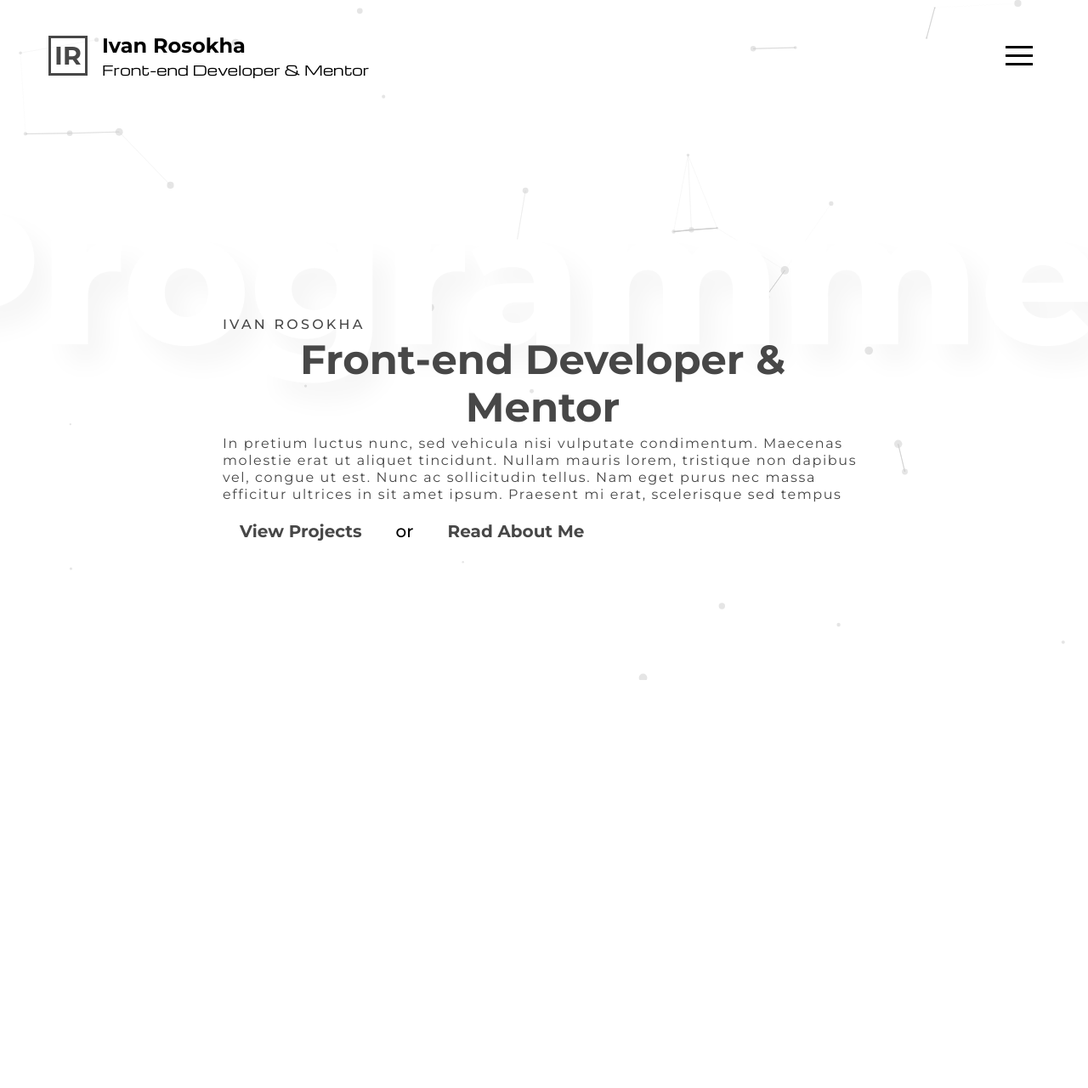
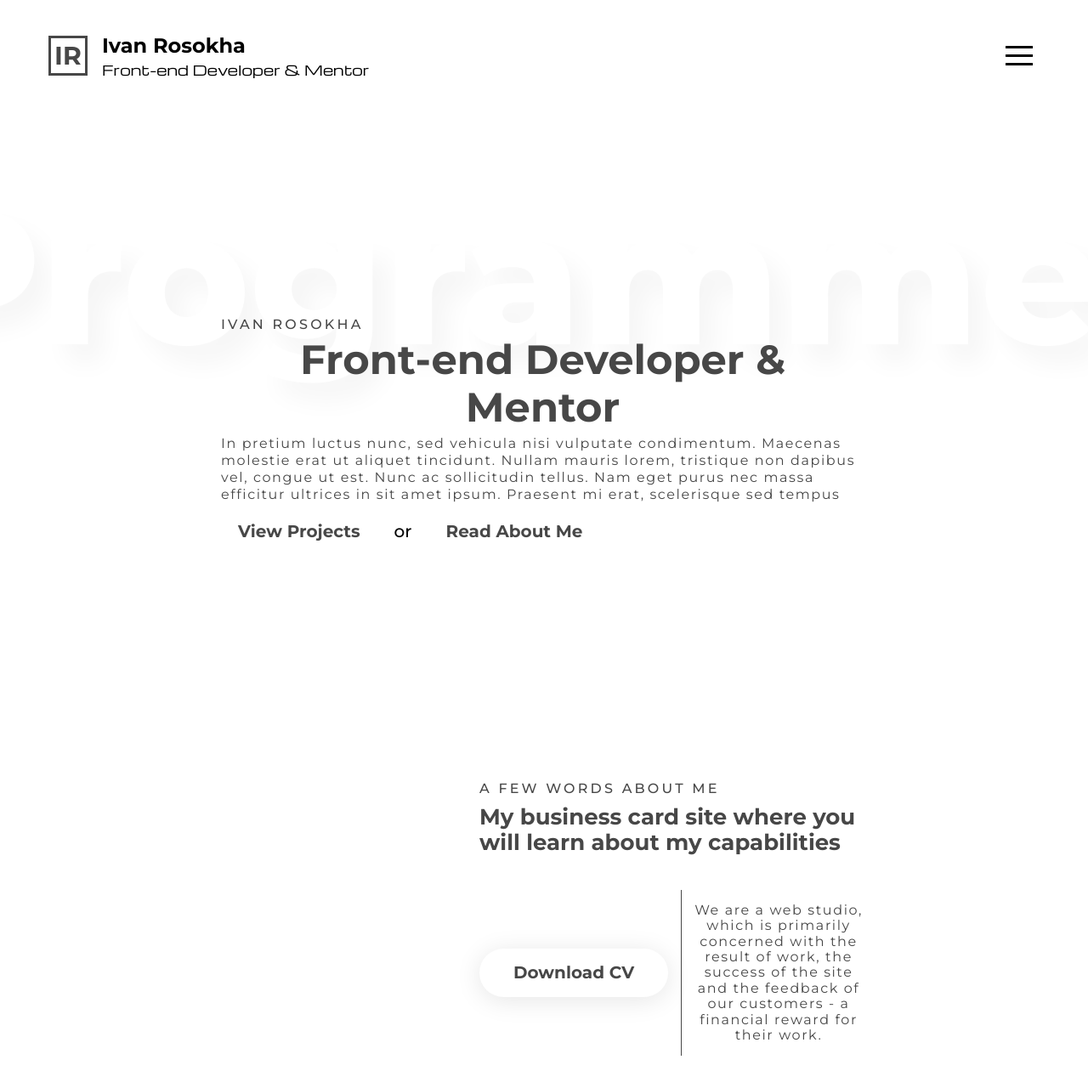
Before and after one commit to VanyaRH/MyPortfolio, a React (Create React App) app: page / in a window 1280 px wide. Shown: the top 1280 px of the page at 85% size. Before the commit the page ends 800 px from the top, so only its background shows below. Built offline with nearby package versions, Linux system fonts and the light colour scheme.

Commit message:
section about me

```diff
--- a/src/App.tsx
+++ b/src/App.tsx
@@ -3,8 +3,9 @@ import logo from './logo.svg';
 import './App.css';
 import { Header } from './components/header/header';
 import {ParticlesComponent} from "./components/Particles/particles";
-import {About} from "./components/sections/main/mainSection";
+import {AboutTitle} from "./components/sections/aboutTitle/aboutTitle";
 import { Loader } from './components/common/loader/loader';
+import { AboutInfo } from './components/sections/aboutInfo/aboutInfo';
 
 function App() {
     let [showLoader, setLoader] = useState(true);
@@ -15,8 +16,9 @@ function App() {
     <div className="App">
         <Loader show={showLoader}/>
         <Header/>
-        <About/>
-        <ParticlesComponent />
+        <AboutTitle/>
+        <AboutInfo/>
+        {/*<ParticlesComponent />*/}
     </div>
   );
 }
--- a/src/components/header/header.module.css
+++ b/src/components/header/header.module.css
@@ -3,4 +3,14 @@
     display: flex;
     align-items: center;
     justify-content: space-between;
+    position: sticky;
+    top: 0;
+    left: 0;
+    transition: .5s all ease;
 }
+.isSticky{
+    background: var(--c-white);
+    z-index: 2;
+    box-shadow: 0px 0px 8px 2px #CCCCCC;
+    transition: .5s all ease;
+}
--- a/src/components/header/header.tsx
+++ b/src/components/header/header.tsx
@@ -1,10 +1,28 @@
+import {useEffect, useState} from 'react';
 import { MyMenu } from '../menu/menu';
 import { MyLogo } from '../myLogo/logo';
 import styles from './header.module.css';
 
 export const Header = () => {
+
+    const [sticky, setSticky] = useState("");
+
+    // on render, set listener
+    useEffect(() => {
+        window.addEventListener("scroll", isSticky);
+        return () => {
+            window.removeEventListener("scroll", isSticky);
+        };
+    }, []);
+
+    const isSticky = () => {
+        const scrollTop = window.scrollY;
+        const stickyClass = scrollTop >= 10 ? styles.isSticky : "";
+        setSticky(stickyClass);
+    };
+
     return (
-        <div className={styles.header}>
+        <div className={`${styles.header} ${sticky}`}>
             <MyLogo />
             <MyMenu />
         </div>
--- /dev/null
+++ b/src/components/sections/aboutInfo/about-info.module.css
@@ -0,0 +1,48 @@
+.container{
+    padding-top: 265px;
+}
+.aboutSection{
+    display: flex;
+    flex-direction: column;
+    align-items: flex-end;
+}
+.aboutTitleWrap{
+    width: 60%;
+    display: flex;
+    flex-direction: column;
+    align-items: start;
+}
+.aboutTitle{
+    font-family: var(--ff-primary);
+    font-weight: 500;
+    font-size: 16px;
+    letter-spacing: 0.2em;
+    color: var(--c-primary);
+    text-align: left;
+}
+.aboutSubTitle{
+    font-family: var(--ff-primary);
+    font-weight: 700;
+    font-size: 26px;
+    color: var(--c-primary);
+    text-align: left;
+    margin-top: 10px;
+}
+.myCVWrap{
+    display: flex;
+    width: 60%;
+    margin-top: 40px;
+}
+.CVInfo{
+    border-left: 1px solid var(--c-primary);
+    margin-left: 15px;
+    padding: 15px 5px 15px 15px;
+}
+.CVInfoTitle{
+    font-family: var(--ff-primary);
+    font-style: normal;
+    font-weight: 400;
+    font-size: 16px;
+    letter-spacing: 0.1em;
+    color: var(--c-primary);
+}
--- /dev/null
+++ b/src/components/sections/aboutInfo/aboutInfo.tsx
@@ -0,0 +1,23 @@
+import styles from './about-info.module.css';
+import {Text} from "../../common/text/text";
+import buttons from '../../../mainStyles/buttons.module.css';
+
+export const AboutInfo = () => {
+    return (
+        <section className={`container ${styles.container}`}>
+            <div className={styles.aboutSection}>
+                <div className={styles.aboutTitleWrap}>
+                    <Text customClass={styles.aboutTitle} text={'A FEW WORDS ABOUT ME'}/>
+                    <Text customClass={styles.aboutSubTitle} text={'My business card site where you will learn about my capabilities'}/>
+                </div>
+                <div className={styles.myCVWrap}>
+
+                    <button className={`${buttons.btn} ${buttons.download} ${buttons.downloadCV}`}><Text customClass={buttons.link} text={'Download CV'}/></button>
+                    <div className={styles.CVInfo}>
+                        <Text customClass={styles.CVInfoTitle} text={'We are a web studio, which is primarily concerned with the result of work, the success of the site and the feedback of our customers - a financial reward for their work.'}/>
+                    </div>
+                </div>
+            </div>
+        </section>
+    )
+}
--- a/src/components/sections/main/mainSection.tsx
+++ b/src/components/sections/aboutTitle/aboutTitle.tsx
@@ -2,9 +2,9 @@ import styles from './main-section.module.css';
 import {Text} from "../../common/text/text";
 import buttons from '../../../mainStyles/buttons.module.css';
 
-export const About = () => {
+export const AboutTitle = () => {
     return (
-        <section className={styles.container}>
+        <section className={`container ${styles.container}`}>
             <Text customClass={styles.positionName} text={'Programmer'}/>
             <div className={styles.mainInfo}>
                 <p className={styles.mainTitle}>IVAN ROSOKHA</p>
--- a/src/components/sections/main/main-section.module.css
+++ b/src/components/sections/aboutTitle/main-section.module.css
@@ -1,6 +1,6 @@
 .container{
     margin-top: 65px;
-    width: 100%;
+    width: auto;
     display: flex;
     align-items: center;
     justify-content: center;
@@ -23,7 +23,6 @@
     align-items: start;
     gap: 5px;
     margin-top: 177px;
-    padding: 0 262px;
     width: 100%;
 }
 .mainInfo .mainTitle{
--- a/src/index.css
+++ b/src/index.css
@@ -1,14 +1,22 @@
 :root {
     --c-primary: #474747;
+    --c-white: #ffffff;
+    --c-black: #000000;
     --c-secondary: #A3A3A3;
     --ff-primary: 'Montserrat';
     --ff-secondary: 'Michroma';
 }
 
-p, h1, h2, h3, h4, h5, h6, span, ul, li{
+p, h1, h2, h3, h4, h5, h6, span, ul, li, body{
     margin: 0;
 }
 body{
     user-select: none;
     font-family: var(--ff-primary);
 }
+.container{
+    padding: 0 260px;
+}
+.App{
+    padding-bottom: 50px;
+}
--- a/src/mainStyles/buttons.module.css
+++ b/src/mainStyles/buttons.module.css
@@ -19,3 +19,21 @@
     color: #474747;
     box-shadow: 0px 4px 30px rgba(0, 0, 0, 0.1);
 }
+.downloadCV{
+    white-space: nowrap;
+    background: var(--c-white);
+    border-radius: 40px;
+    font-family: var(--ff-primary);
+    font-style: normal;
+    font-weight: 700;
+    font-size: 20px;
+    color: var(--c-primary);
+    border: none;
+    transition: all .5s ease;
+    cursor: pointer;
+    align-self: center;
+}
+.downloadCV:hover{
+    transition: all .5s ease;
+    box-shadow: 0px 4px 30px rgba(0, 0, 0, 0.2);
+}
```
Also changed, not shown: src/mainStyles/main.css (added).
